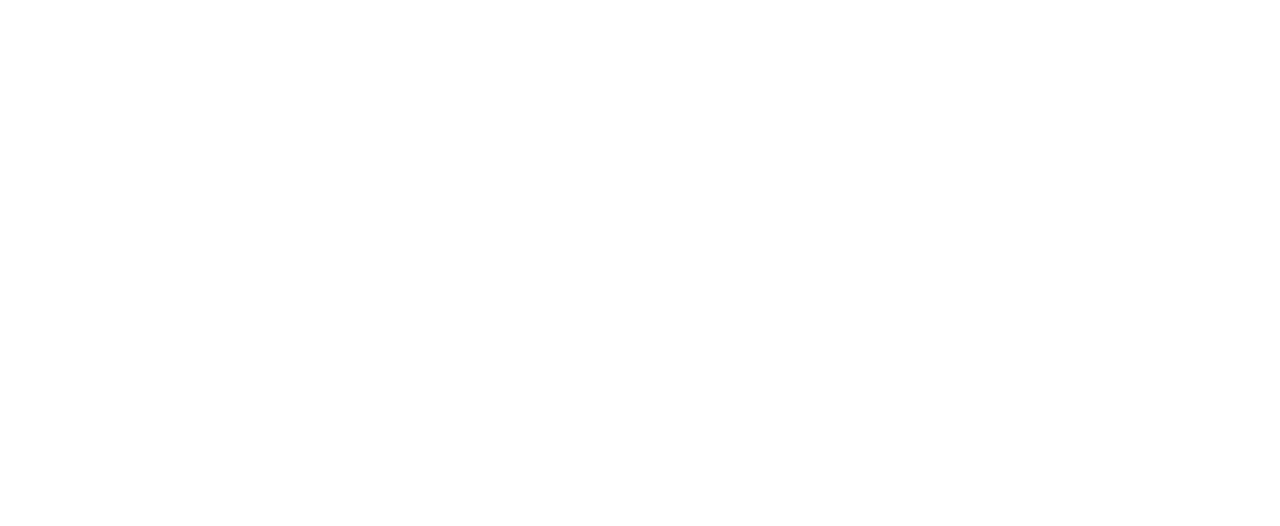
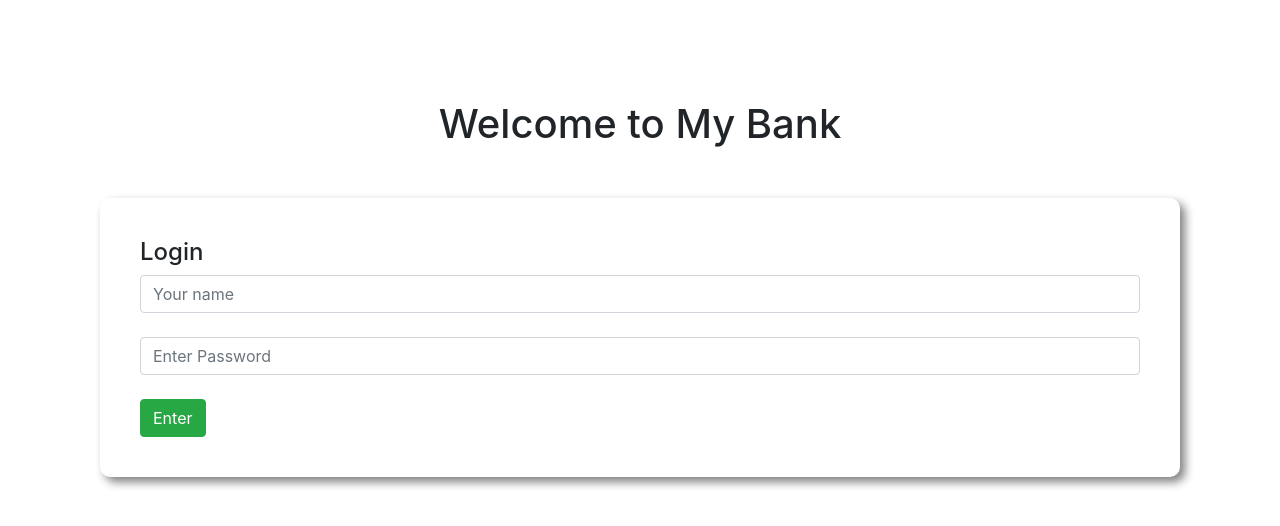
Before and after one commit to ZahedAlam/my-bank, a plain HTML site: page index.html in a window 1280 px wide. Drawn offline with nearby package versions, Linux system fonts and the light colour scheme.

Commit message:
My Bank Files

```diff
--- a/index.html
+++ b/index.html
@@ -4,9 +4,18 @@
     <meta charset="UTF-8">
     <meta name="viewport" content="width=device-width, initial-scale=1.0">
     <link rel="stylesheet" href="style.css">
+    <link rel="stylesheet" href="https://stackpath.bootstrapcdn.com/bootstrap/4.4.1/css/bootstrap.min.css" integrity="sha384-Vkoo8x4CGsO3+Hhxv8T/Q5PaXtkKtu6ug5TOeNV6gBiFeWPGFN9MuhOf23Q9Ifjh" crossorigin="anonymous">
     <title>My Bank</title>
 </head>
 <body>
-
+    <div id="login-are">
+        <h1 class="text-center">Welcome to My Bank</h1>
+        <div class="submit-area">
+            <h4>Login</h4>
+            <input type="text" name="name" id="" class="form-control" placeholder="Your name"> <br>
+            <input type="password" class="form-control" name="password" id="" placeholder="Enter Password"> <br>
+            <button class="btn btn-success">Enter</button>
+        </div>
+    </div>
 </body>
 </html>
--- a/style.css
+++ b/style.css
@@ -1 +1,10 @@
-style
+body{
+    padding: 100px;
+}
+
+.submit-area{
+    margin-top: 50px;
+    padding: 40px;
+    border-radius: 10px;
+    box-shadow: 5px 5px 10px gray;
+}
```
